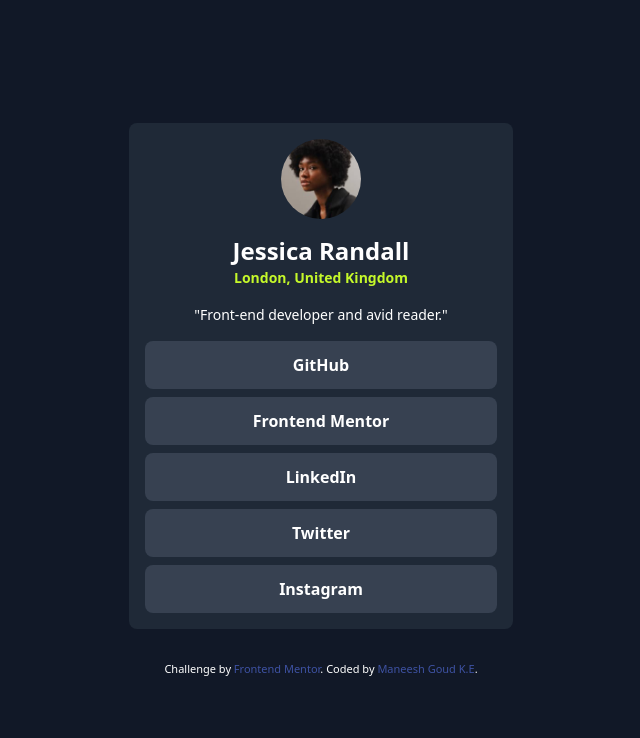
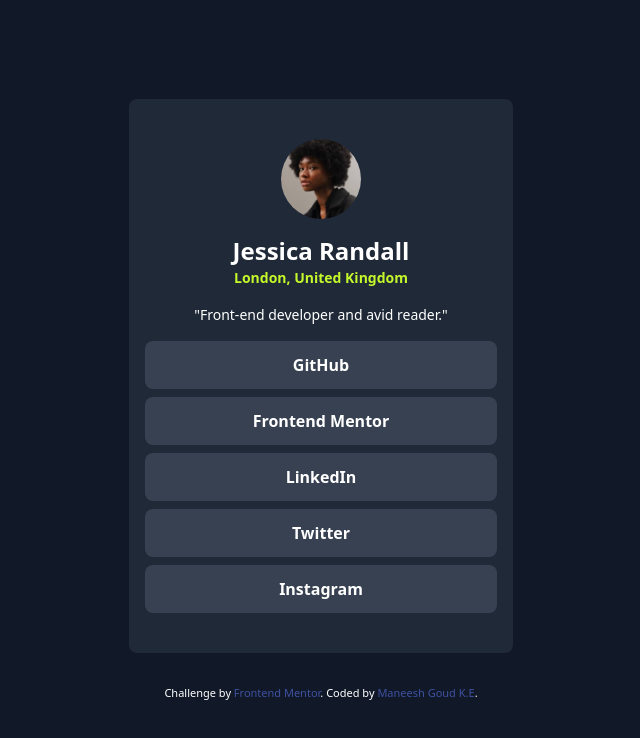
Before and after one commit to manish-goud7/Social-links-profile, a plain HTML site: page index.html in a window 1280 px wide. Shown: the whole page, without its empty margins (319-959 px from the left). Drawn offline with nearby package versions, Linux system fonts and the light colour scheme; a web font is replaced by a local one.

Commit message:
Modify padding in main container div
Adjusted padding for the main container in the HTML.

```diff
--- a/index.html
+++ b/index.html
@@ -45,7 +45,7 @@
 </head>
 
 <body class="bg-gray-900 text-white flex flex-col items-center justify-center min-h-screen p-4">
-  <div class="bg-gray-800 p-4 rounded-lg w-full max-w-sm mb-8">
+  <div class="bg-gray-800 pt-10 pb-10 pr-4 pl-4 rounded-lg w-full max-w-sm mb-8">
     <div class="flex flex-col items-center">
       <img src="avatar-jessica.jpeg" alt="profile-photo" class="object-cover w-20 rounded-full mb-4">
       <h1 class="text-2xl font-semibold">Jessica Randall</h1>
```
